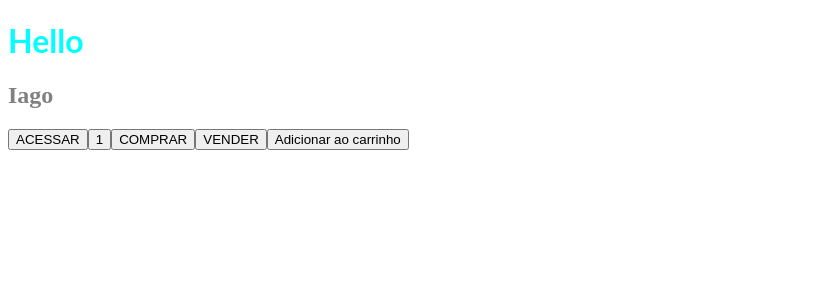
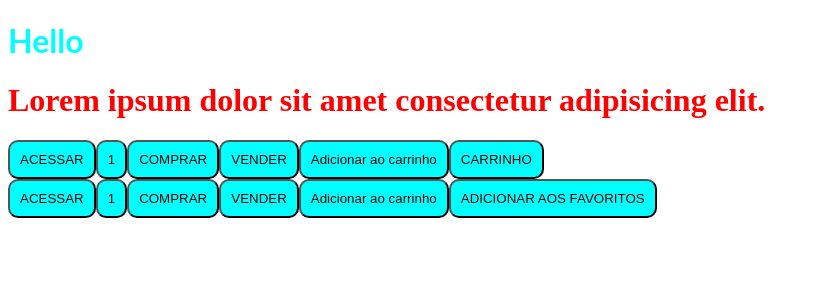
Before and after one commit to IagoOliveira23/curso-angular, an Angular app: page / in a window 1280 px wide. Shown: the top 300 px of the page, without its empty margins (0-819 px from the left). Built offline with nearby package versions, Linux system fonts and the light colour scheme.

Commit message:
fazendo componentes conversarem

```diff
--- a/src/app/app.component.html
+++ b/src/app/app.component.html
@@ -1,4 +1,5 @@
 <router-outlet></router-outlet>
 <hello></hello>
-<menu-component></menu-component>
-<my-button></my-button>
+<h1>Lorem ipsum dolor sit amet consectetur adipisicing elit.</h1>
+<my-button [label]="buttonLabel"></my-button>
+<my-button [label]="buttonSecond"></my-button>
--- a/src/app/app.component.ts
+++ b/src/app/app.component.ts
@@ -1,4 +1,4 @@
-import { Component , VERSION} from '@angular/core';
+import { Component } from '@angular/core';
 
 @Component({
   selector: 'app-root',
@@ -6,5 +6,6 @@ import { Component , VERSION} from '@angular/core';
   styleUrls: ['./app.component.css']
 })
 export class AppComponent {
-  name = 'Angular' + VERSION.major;
+  buttonLabel:string = "CARRINHO";
+  buttonSecond:string = 'ADICIONAR AOS FAVORITOS';
 }
--- a/src/app/components/button.component.css
+++ b/src/app/components/button.component.css
@@ -0,0 +1,4 @@
+button{
+    background: aqua;
+    color: #320000;
+}
--- a/src/app/components/button.component.html
+++ b/src/app/components/button.component.html
@@ -4,4 +4,5 @@
     <button>{{buttonTexts[1]}}</button>
     <button>{{buttonTexts[0]}}</button>
     <button>{{buttonObject.label}}</button>
+    <button>{{label}}</button>
 </div>
--- a/src/app/components/button.component.ts
+++ b/src/app/components/button.component.ts
@@ -1,4 +1,4 @@
-import { Component } from '@angular/core';
+import { Component,  Input} from '@angular/core';
 
 @Component({
     selector: 'my-button',
@@ -7,10 +7,11 @@ import { Component } from '@angular/core';
 })
 
 export class Button{
+    @Input() label:string = '';
     buttonText: string = 'ACESSAR';
     buttonNumber: number = 1;
     buttonTexts: string[] = ['VENDER', 'COMPRAR']
     buttonObject = {
         label: 'Adicionar ao carrinho',
-    }
+    };
 }
--- a/src/styles.css
+++ b/src/styles.css
@@ -1 +1,10 @@
 /* You can add global styles to this file, and also import other style files */
+
+h1{
+    color: yellow;
+}
+
+button{
+    padding: 10px;
+    border-radius: 10px;
+}
```
